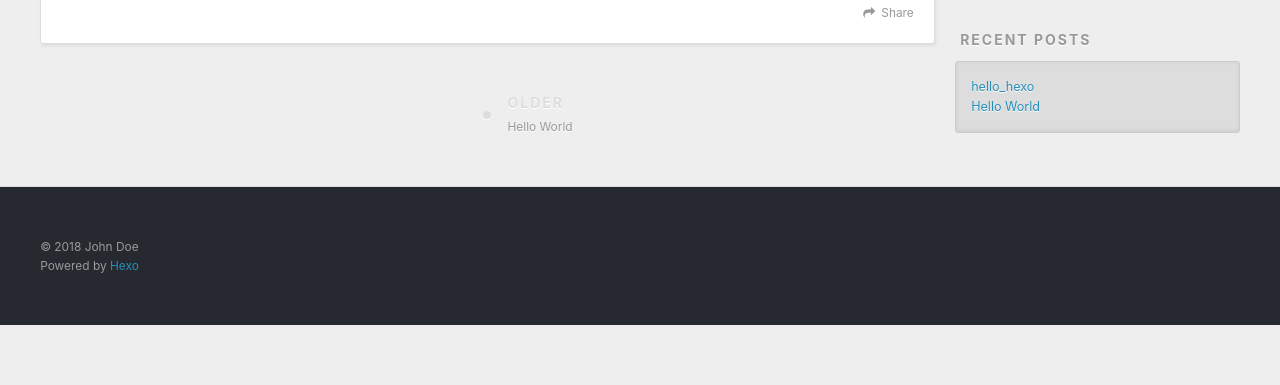
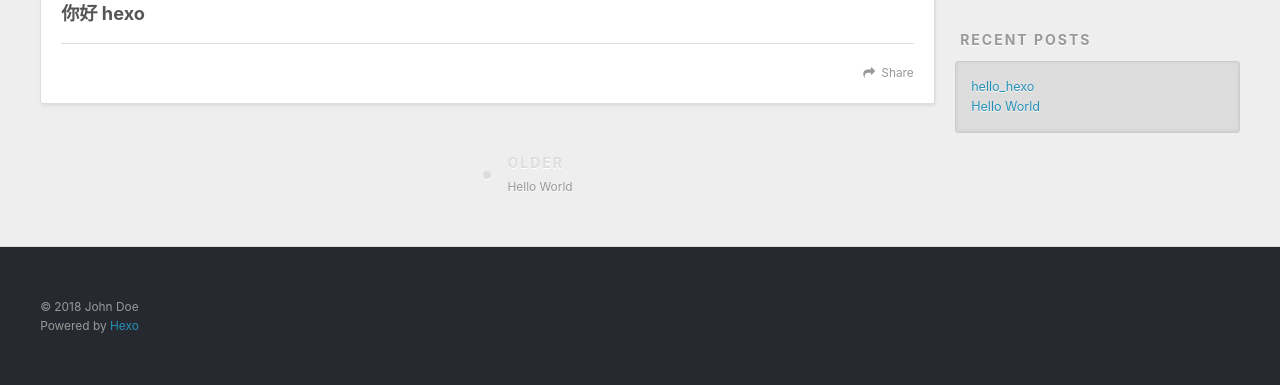
Before and after one commit to xh2015/xh2015.github.io, a plain HTML site: page 2018/11/27/hello-hexo/index.html in a window 1280 px wide. Shown: the part 448-833 px from the top of the page. Before the commit the page ends 800 px from the top, so only its background shows below. Drawn offline with nearby package versions, Linux system fonts and the light colour scheme.

Commit message:
Site updated: 2018-11-27 11:57:05

```diff
--- a/2018/11/27/hello-hexo/index.html
+++ b/2018/11/27/hello-hexo/index.html
@@ -7,14 +7,17 @@
 
   <title>hello_hexo | Hexo</title>
   <meta name="viewport" content="width=device-width, initial-scale=1, maximum-scale=1">
-  <meta property="og:type" content="article">
+  <meta name="description" content="你好 hexo">
+<meta property="og:type" content="article">
 <meta property="og:title" content="hello_hexo">
 <meta property="og:url" content="http://yoursite.com/2018/11/27/hello-hexo/index.html">
 <meta property="og:site_name" content="Hexo">
+<meta property="og:description" content="你好 hexo">
 <meta property="og:locale" content="default">
-<meta property="og:updated_time" content="2018-11-27T03:47:46.372Z">
+<meta property="og:updated_time" content="2018-11-27T03:56:51.686Z">
 <meta name="twitter:card" content="summary">
 <meta name="twitter:title" content="hello_hexo">
+<meta name="twitter:description" content="你好 hexo">
 
     <link rel="alternate" href="/atom.xml" title="Hexo" type="application/atom+xml">
 
@@ -83,7 +86,7 @@
 
     <div class="article-entry" itemprop="articleBody">
 
-
+        <h3 id="你好-hexo"><a href="#你好-hexo" class="headerlink" title="你好 hexo"></a>你好 hexo</h3>
 
     </div>
     <footer class="article-footer">
```
Also changed, not shown: index.html (+1 -1 lines).
